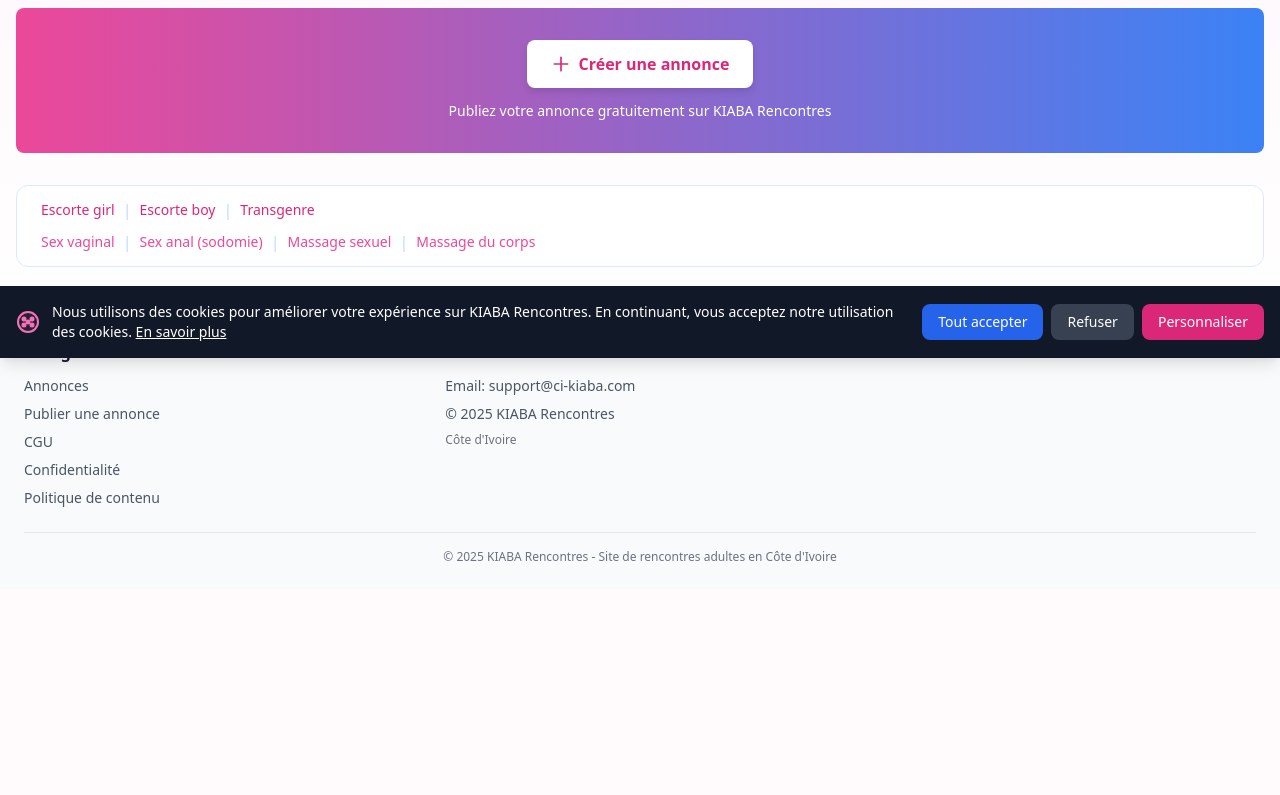
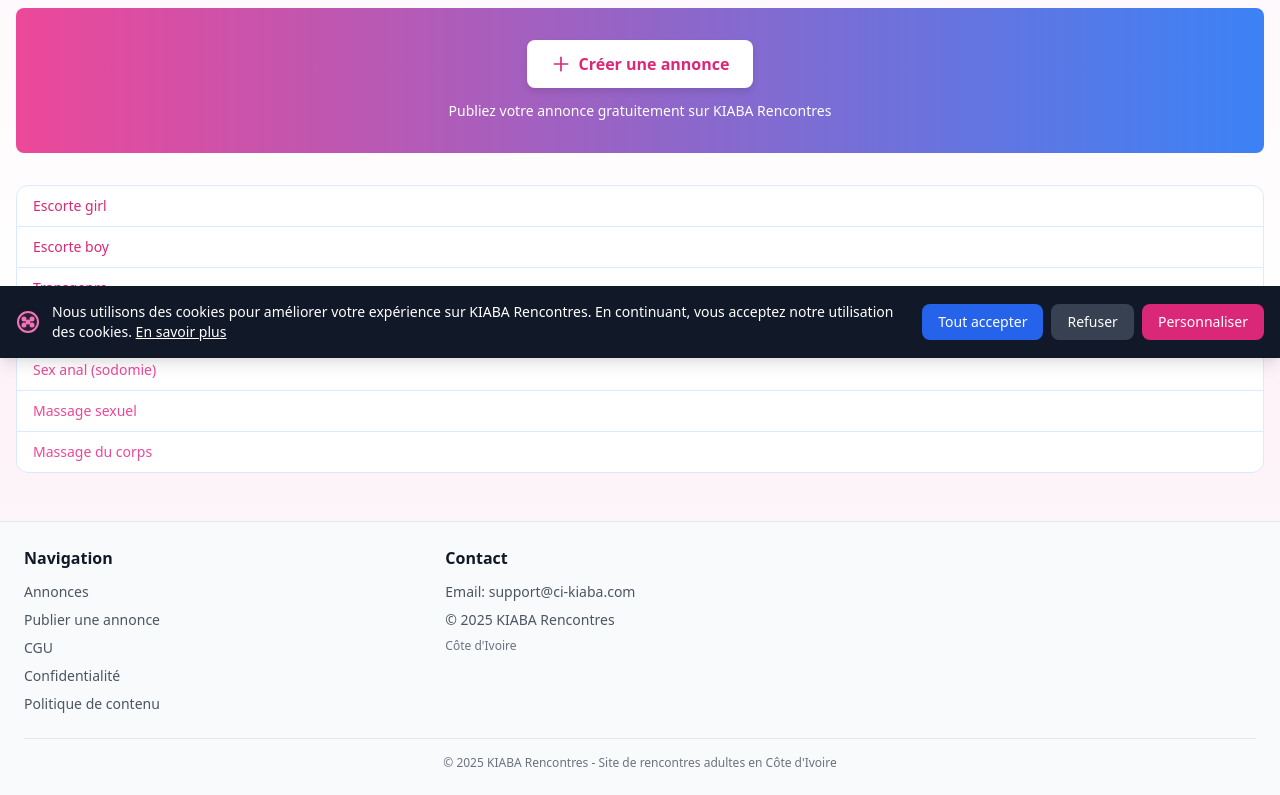
Before and after one commit to Chaka06/habiko-django, a Django app: template templates/ads/list.html in a window 1280 px wide. Shown: the part 442-1237 px from the top of the page. Before the commit the page ends 1003 px from the top, so only its background shows below. Run offline with Django 3.2, Linux system fonts and the light colour scheme; the template is opened without the code that fills it, so the values that code supplies are empty; some libraries are stand-ins or nearby versions.

Commit message:
fix(list): un item par ligne, séparés par traits bleus fins

```diff
--- a/templates/ads/list.html
+++ b/templates/ads/list.html
@@ -294,29 +294,15 @@
   </div>
 </section>
 
-<!-- Barre catégories / sous-catégories -->
-<section class="mt-8 bg-white border border-blue-100 rounded-xl px-4 py-3 space-y-2">
-
-  <!-- Ligne 1 : Catégories -->
-  <div class="flex items-center overflow-x-auto whitespace-nowrap">
-    <a href="/ads?category=escorte_girl" class="text-pink-600 hover:text-pink-800 font-medium text-sm transition px-2">Escorte girl</a>
-    <span class="text-blue-200 select-none">|</span>
-    <a href="/ads?category=escorte_boy" class="text-pink-600 hover:text-pink-800 font-medium text-sm transition px-2">Escorte boy</a>
-    <span class="text-blue-200 select-none">|</span>
-    <a href="/ads?category=transgenre" class="text-pink-600 hover:text-pink-800 font-medium text-sm transition px-2">Transgenre</a>
-  </div>
-
-  <!-- Ligne 2 : Sous-catégories -->
-  <div class="flex items-center overflow-x-auto whitespace-nowrap">
-    <a href="/ads?q=Sex+vaginal" class="text-pink-500 hover:text-pink-700 text-sm transition px-2">Sex vaginal</a>
-    <span class="text-blue-200 select-none">|</span>
-    <a href="/ads?q=Sex+anal" class="text-pink-500 hover:text-pink-700 text-sm transition px-2">Sex anal (sodomie)</a>
-    <span class="text-blue-200 select-none">|</span>
-    <a href="/ads?q=Massage+sexuel" class="text-pink-500 hover:text-pink-700 text-sm transition px-2">Massage sexuel</a>
-    <span class="text-blue-200 select-none">|</span>
-    <a href="/ads?q=Massage+du+corps" class="text-pink-500 hover:text-pink-700 text-sm transition px-2">Massage du corps</a>
-  </div>
-
+<!-- Catégories & sous-catégories -->
+<section class="mt-8 bg-white border border-blue-100 rounded-xl overflow-hidden">
+  <a href="/ads?category=escorte_girl" class="flex items-center px-4 py-2.5 text-pink-600 hover:bg-pink-50 font-medium text-sm border-b border-blue-100 transition">Escorte girl</a>
+  <a href="/ads?category=escorte_boy" class="flex items-center px-4 py-2.5 text-pink-600 hover:bg-pink-50 font-medium text-sm border-b border-blue-100 transition">Escorte boy</a>
+  <a href="/ads?category=transgenre" class="flex items-center px-4 py-2.5 text-pink-600 hover:bg-pink-50 font-medium text-sm border-b border-blue-100 transition">Transgenre</a>
+  <a href="/ads?q=Sex+vaginal" class="flex items-center px-4 py-2.5 text-pink-500 hover:bg-pink-50 text-sm border-b border-blue-100 transition">Sex vaginal</a>
+  <a href="/ads?q=Sex+anal" class="flex items-center px-4 py-2.5 text-pink-500 hover:bg-pink-50 text-sm border-b border-blue-100 transition">Sex anal (sodomie)</a>
+  <a href="/ads?q=Massage+sexuel" class="flex items-center px-4 py-2.5 text-pink-500 hover:bg-pink-50 text-sm border-b border-blue-100 transition">Massage sexuel</a>
+  <a href="/ads?q=Massage+du+corps" class="flex items-center px-4 py-2.5 text-pink-500 hover:bg-pink-50 text-sm transition">Massage du corps</a>
 </section>
 
 {% endblock %}
```
